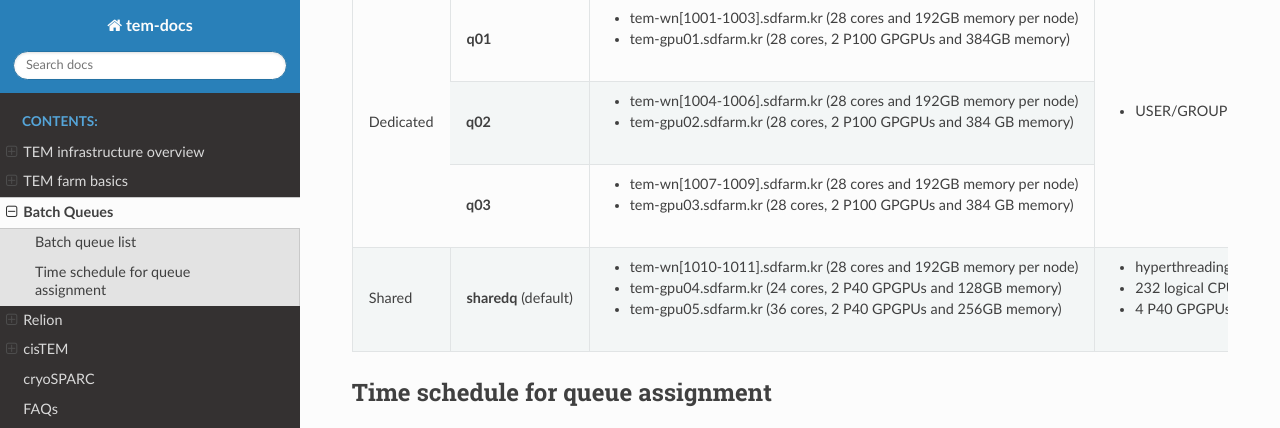
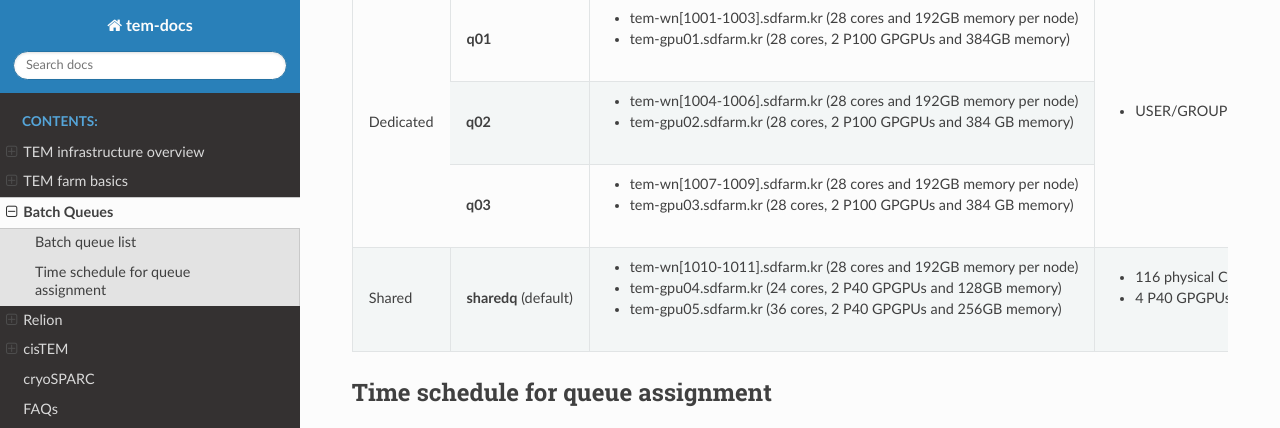
Before and after one commit to junglok/tem-docs, a Sphinx documentation site: the page built from docs/queue.rst, in a window 1280 px wide and 900 px high, scrolled down 926 px, cut to the strip 0-428 px from the top of the window. Built offline with Sphinx 7.4.7 and the Read the Docs theme 2.0.0, drawn with Linux system fonts in a browser that asks for light colours.

Commit message:
batch queue list changed

```diff
--- a/docs/queue.rst
+++ b/docs/queue.rst
@@ -27,9 +27,9 @@
 |              | **q03**         | - tem-wn[1007-1009].sdfarm.kr (28 cores and 192GB memory per node) |                                    |
 |              |                 | - tem-gpu03.sdfarm.kr (28 cores, 2 P100 GPGPUs and 384 GB memory)  |                                    |
 +--------------+-----------------+--------------------------------------------------------------------+------------------------------------+
-| Shared       | **sharedq**     | - tem-wn[1010-1011].sdfarm.kr (28 cores and 192GB memory per node) | - hyperthreading(H/T) enabled      |
-|              | (default)       | - tem-gpu04.sdfarm.kr (24 cores, 2 P40 GPGPUs and 128GB memory)    | - 232 logical CPU cores total      |
-|              |                 | - tem-gpu05.sdfarm.kr (36 cores, 2 P40 GPGPUs and 256GB memory)    | - 4 P40 GPGPUs total               |
+| Shared       | **sharedq**     | - tem-wn[1010-1011].sdfarm.kr (28 cores and 192GB memory per node) | - 116 physical CPU cores total     |
+|              | (default)       | - tem-gpu04.sdfarm.kr (24 cores, 2 P40 GPGPUs and 128GB memory)    | - 4 P40 GPGPUs total               |
+|              |                 | - tem-gpu05.sdfarm.kr (36 cores, 2 P40 GPGPUs and 256GB memory)    |                                    |
 +--------------+-----------------+--------------------------------------------------------------------+------------------------------------+
 
 
```
